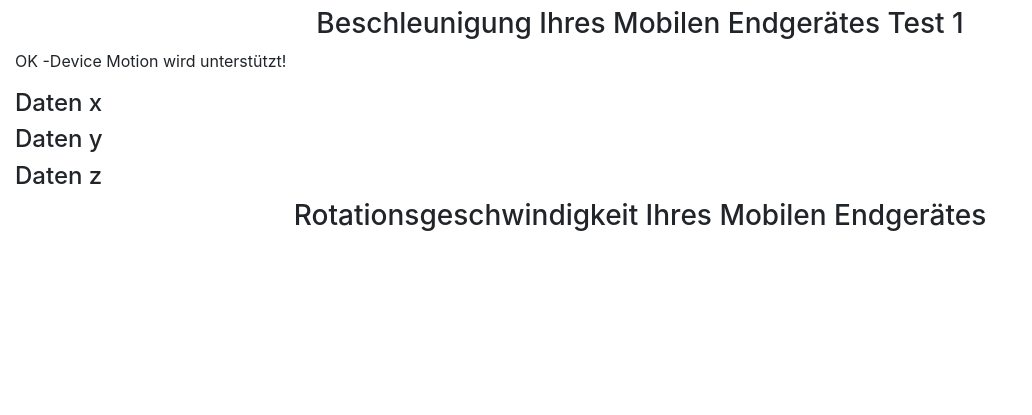
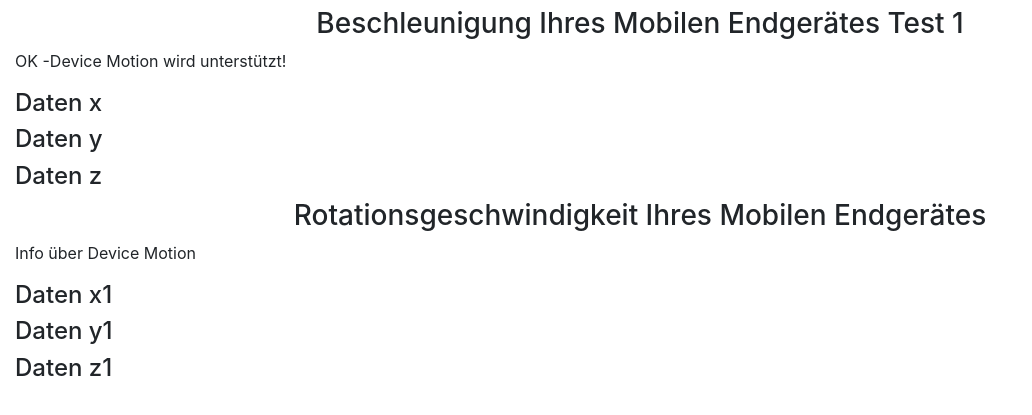
Before and after one commit to html-champ/hello-world, a plain HTML site: page aufgabe_5.html in a window 1280 px wide. Shown: the part 95-510 px from the top of the page, without its empty margins (0-1032 px from the left). Drawn offline with nearby package versions, Linux system fonts and the light colour scheme.

Commit message:
Add files via upload

```diff
--- a/aufgabe_5.html
+++ b/aufgabe_5.html
@@ -52,6 +52,12 @@
 
         <h3 align="CENTER">Rotationsgeschwindigkeit Ihres Mobilen Endgerätes</h3>
 
+        <p id="doeSupported"> Info über Device Motion</p>
+
+        <h4 id="xRot"> Daten x1</h4>
+        <h4 id="yRot"> Daten y1</h4>
+        <h4 id="zRot"> Daten z1</h4>
+        <script src="js/deviceorientation.js"></script>
 
     </div>
 </body>
```
